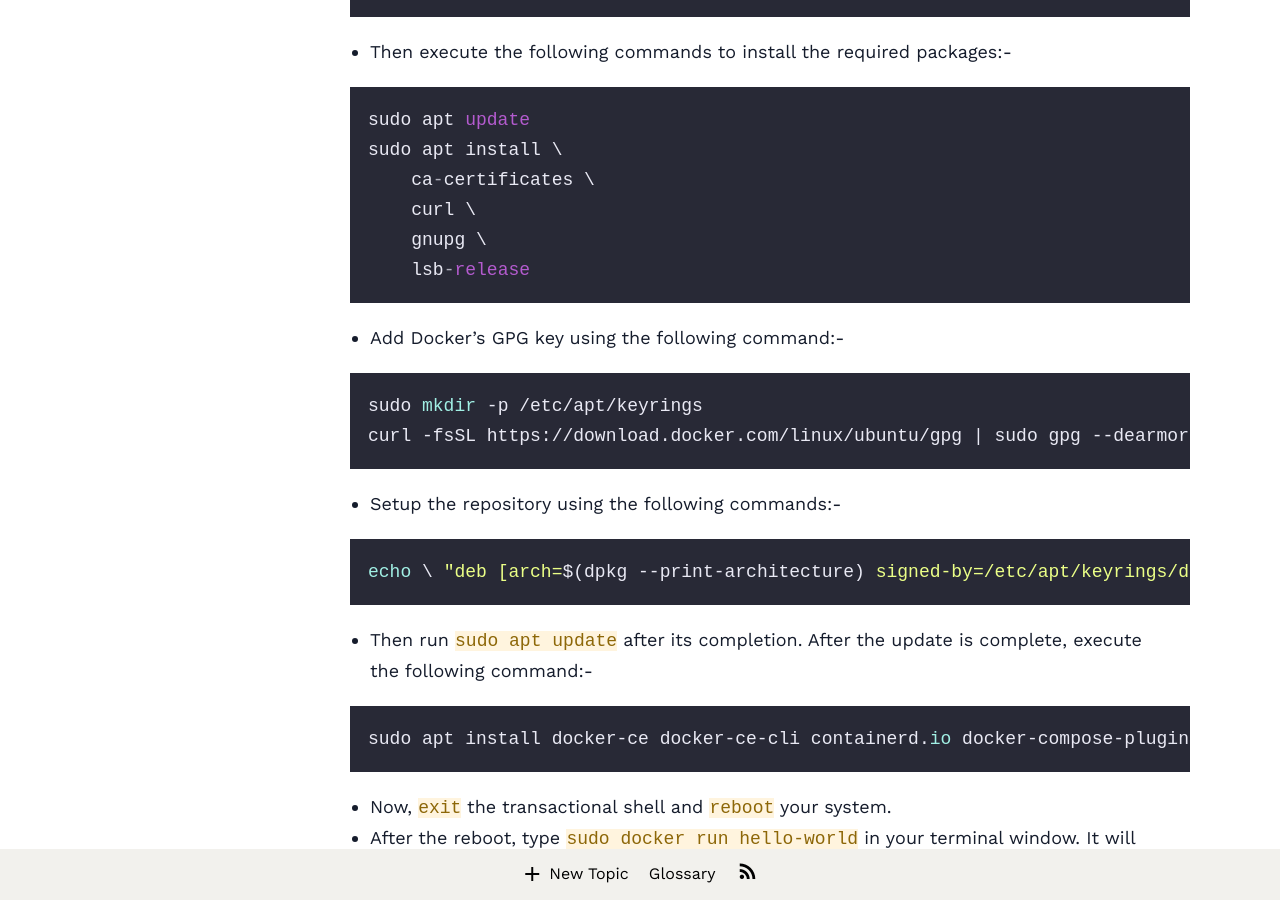
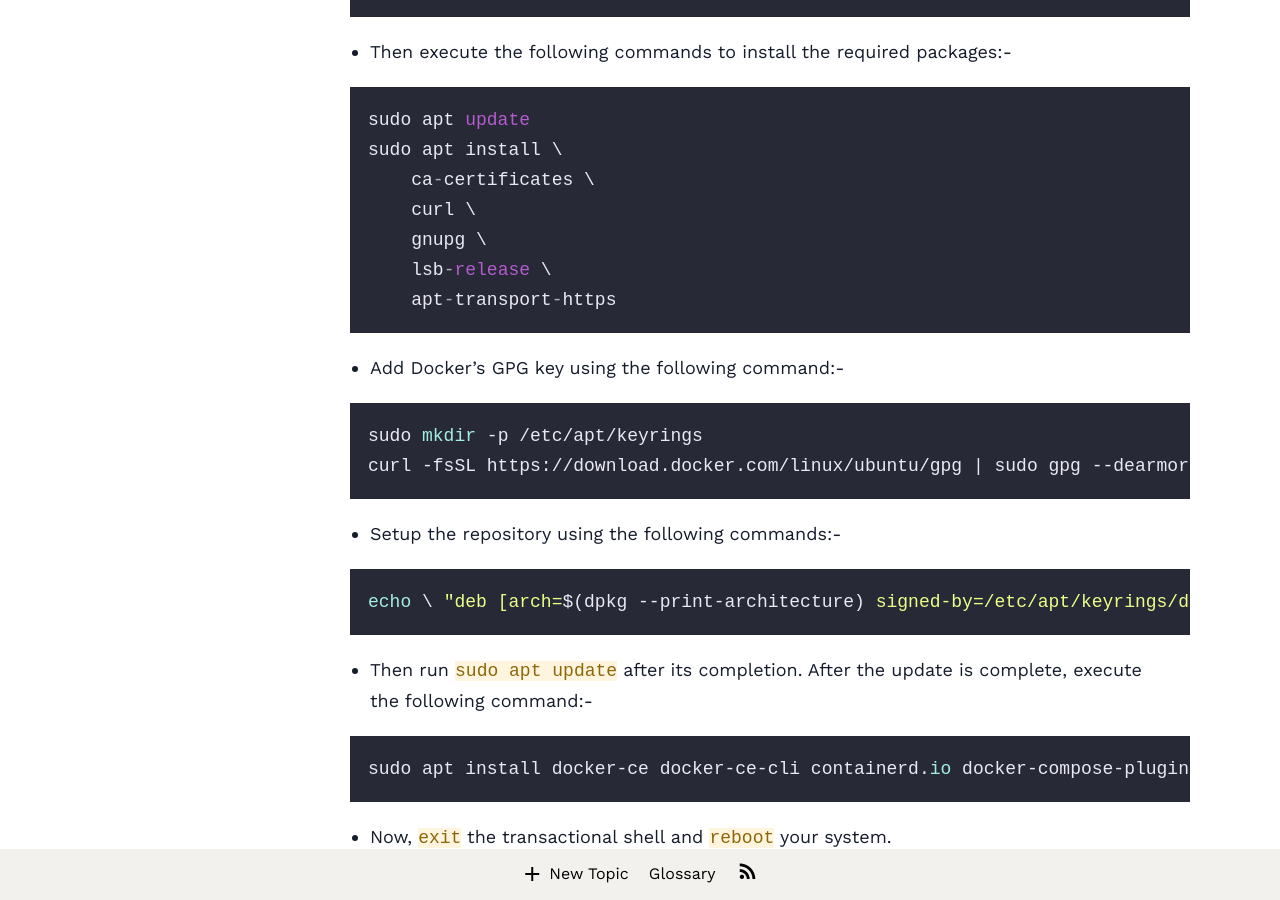
Before and after one commit to Vanilla-OS/handbook, a Jekyll site: the page built from _posts/2023-02-05-install-docker.md, in a window 1280 px wide and 900 px high, scrolled down 642 px. Built offline with Jekyll 4.4.1, drawn with Linux system fonts in a browser that asks for light colours; nearby versions of some CDN libraries.

````diff
--- a/_posts/2023-02-05-install-docker.md
+++ b/_posts/2023-02-05-install-docker.md
@@ -32,7 +32,8 @@ sudo apt install \
     ca-certificates \
     curl \
     gnupg \
-    lsb-release
+    lsb-release \
+    apt-transport-https
 ```
 
 - Add Docker's GPG key using the following command:-
````
